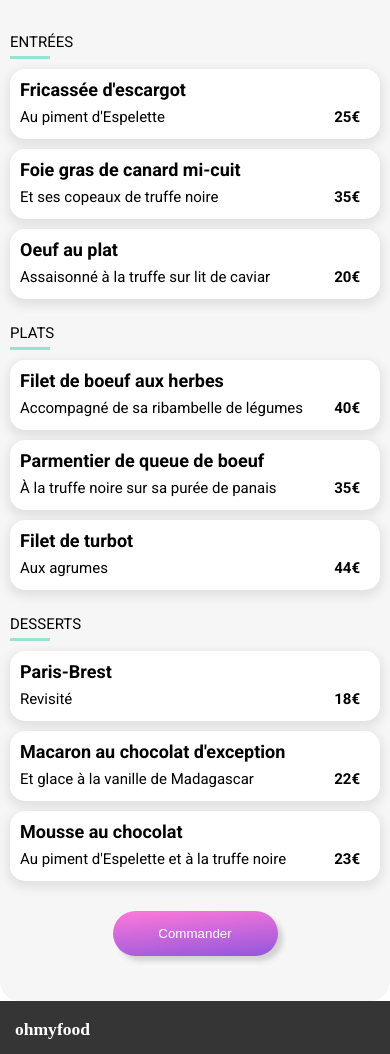
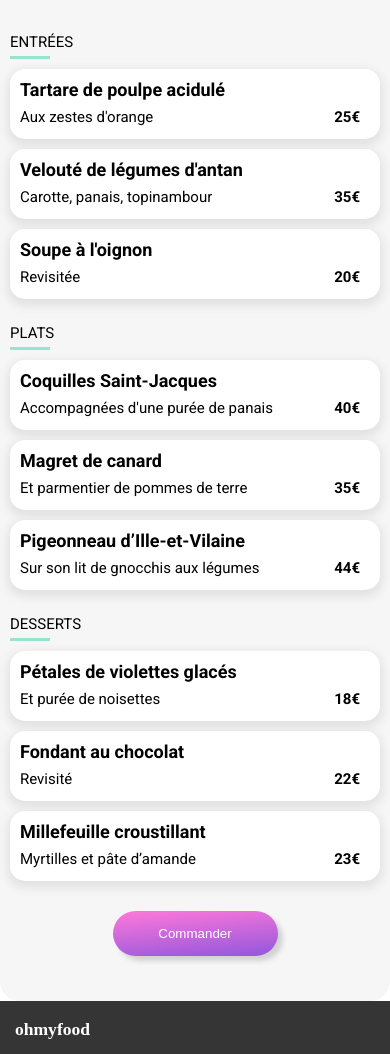
Before and after one commit to Codeounis/MoustaphaOunis_3_14122020, a website: page pagesHtml/a_la_française.html in a window 390 px wide. Shown: the part 258-1312 px from the top of the page. Drawn offline with Linux system fonts and the light colour scheme; a web font is replaced by a local one.

Commit message:
test responsive

```diff
--- a/assets/css/scss/main.scss
+++ b/assets/css/scss/main.scss
@@ -358,7 +358,7 @@ footer{
 .menus_restaurant{
     display: flex;
     flex-wrap: wrap;
-    justify-content: space-between;
+    justify-content: space-around;
     width: 100%;
 }
 
--- a/pagesHtml/a_la_française.html
+++ b/pagesHtml/a_la_française.html
@@ -3,7 +3,7 @@
         <head>
             <meta charset="UTF-8">
             <meta name="viewport" content="width=device-width, initial-scale=1">
-            <title>Oh My Food</title>
+            <title>À la française</title>
             <link rel="stylesheet" href="../assets/css/main.css">
             <link rel="preconnect" href="https://fonts.gstatic.com">
             <link href="https://fonts.googleapis.com/css2?family=Shrikhand&display=swap" rel="stylesheet">
@@ -18,7 +18,9 @@
                      <a href="../index.html"><i class="fas fa-arrow-left"></i></a>
                      <h1>ohmyfood</h1>
                     </div>
-                    <div class="image_restaurant"><img src="../assets/img/restaurants/resto1.jpg"></div>
+                    <div class="image_restaurant">
+                        <img src="../assets/img/restaurants/resto3.jpg" alt="A la française">
+                    </div>
                 </header>
 
                 <section class="presentation_menu">
@@ -32,11 +34,12 @@
                         <div class="bloc_menu">
                             <span class="type">ENTRÉES</span>
                             <div class="separateur"></div>
+
                             <div class="bloc_plat">
                                 <div class="plat">
-                                    <div class="name">Fricassée d'escargot</div>
+                                    <div class="name">Tartare de poulpe acidulé</div>
                                     <div class="infos">
-                                        <span class="ingredients">Au piment d'Espelette</span>
+                                        <span class="ingredients">Aux zestes d'orange</span>
                                         <span class="price">25€</span>
                                     </div>
                                 </div>
@@ -47,9 +50,9 @@
 
                             <div class="bloc_plat">
                                 <div class="plat">
-                                    <div class="name">Foie gras de canard mi-cuit</div>
+                                    <div class="name">Velouté de légumes d'antan</div>
                                     <div class="infos">
-                                        <span class="ingredients">Et ses copeaux de truffe noire</span>
+                                        <span class="ingredients">Carotte, panais, topinambour</span>
                                         <span class="price">35€</span>
                                     </div>
                                 </div>
@@ -57,11 +60,12 @@
                                     <i class="fa fa-check-circle"></i>
                                 </div>
                             </div>
+
                             <div class="bloc_plat">
                                 <div class="plat">
-                                    <div class="name">Oeuf au plat</div>
+                                    <div class="name">Soupe à l'oignon</div>
                                     <div class="infos">
-                                        <span class="ingredients">Assaisonné à la truffe sur lit de caviar</span>
+                                        <span class="ingredients">Revisitée</span>
                                         <span class="price">20€</span>
                                     </div>
                                 </div>
@@ -74,11 +78,12 @@
                         <div class="bloc_menu">
                             <span class="type">PLATS</span>
                             <div class="separateur"></div>
+
                             <div class="bloc_plat">
                                 <div class="plat">
-                                    <div class="name">Filet de boeuf aux herbes</div>
+                                    <div class="name">Coquilles Saint-Jacques</div>
                                     <div class="infos">
-                                        <span class="ingredients wraptext">Accompagné de sa ribambelle de légumes</span>
+                                        <span class="ingredients wraptext">Accompagnées d'une purée de panais</span>
                                         <span class="price">40€</span>
                                     </div>
                                 </div>
@@ -89,9 +94,9 @@
 
                             <div class="bloc_plat ">
                                 <div class="plat">
-                                    <div class="name">Parmentier de queue de boeuf</div>
+                                    <div class="name">Magret de canard</div>
                                     <div class="infos">
-                                        <span class="ingredients">À la truffe noire sur sa purée de panais</span>
+                                        <span class="ingredients">Et parmentier de pommes de terre</span>
                                         <span class="price">35€</span>
                                     </div>
                                 </div>
@@ -102,9 +107,9 @@
 
                             <div class="bloc_plat">
                                 <div class="plat">
-                                    <div class="name">Filet de turbot</div>
+                                    <div class="name">Pigeonneau d’Ille-et-Vilaine</div>
                                     <div class="infos">
-                                        <span class="ingredients">Aux agrumes</span>
+                                        <span class="ingredients">Sur son lit de gnocchis aux légumes</span>
                                         <span class="price">44€</span>
                                     </div>
                                 </div>
@@ -118,11 +123,12 @@
                         <div class="bloc_menu">
                             <span class="type">DESSERTS</span>
                             <div class="separateur"></div>
+
                             <div class="bloc_plat">
                                 <div class="plat">
-                                    <div class="name">Paris-Brest</div>
+                                    <div class="name">Pétales de violettes glacés</div>
                                     <div class="infos">
-                                        <span class="ingredients">Revisité</span>
+                                        <span class="ingredients">Et purée de noisettes</span>
                                         <span class="price">18€</span>
                                     </div>
                                 </div>
@@ -130,11 +136,12 @@
                                     <i class="fa fa-check-circle"></i>
                                 </div>
                             </div>
+
                             <div class="bloc_plat">
                                 <div class="plat">
-                                    <div class="name">Macaron au chocolat d'exception </div>
+                                    <div class="name">Fondant au chocolat</div>
                                     <div class="infos">
-                                        <span class="ingredients">Et glace à la vanille de Madagascar</span>
+                                        <span class="ingredients">Revisité</span>
                                         <span class="price">22€</span>
                                     </div>
                                 </div>
@@ -142,11 +149,12 @@
                                     <i class="fa fa-check-circle"></i>
                                 </div>
                             </div>
+
                             <div class="bloc_plat">
                                 <div class="plat">
-                                    <div class="name">Mousse au chocolat </div>
+                                    <div class="name">Millefeuille croustillant</div>
                                     <div class="infos">
-                                        <span class="ingredients">Au piment d'Espelette et à la truffe noire</span>
+                                        <span class="ingredients">Myrtilles et pâte d’amande</span>
                                         <span class="price">23€</span>
                                     </div>
                                 </div>
```
Also changed, not shown: index.html (+1 -4 lines), pagesHtml/La_note_enchantée.html (+41 -20 lines), pagesHtml/La_palette_du_goût.html (+8 -4 lines), pagesHtml/le_delice_des_sens.html (+30 -20 lines), assets/css/main.css, assets/css/main.min.css, 2 other files.
